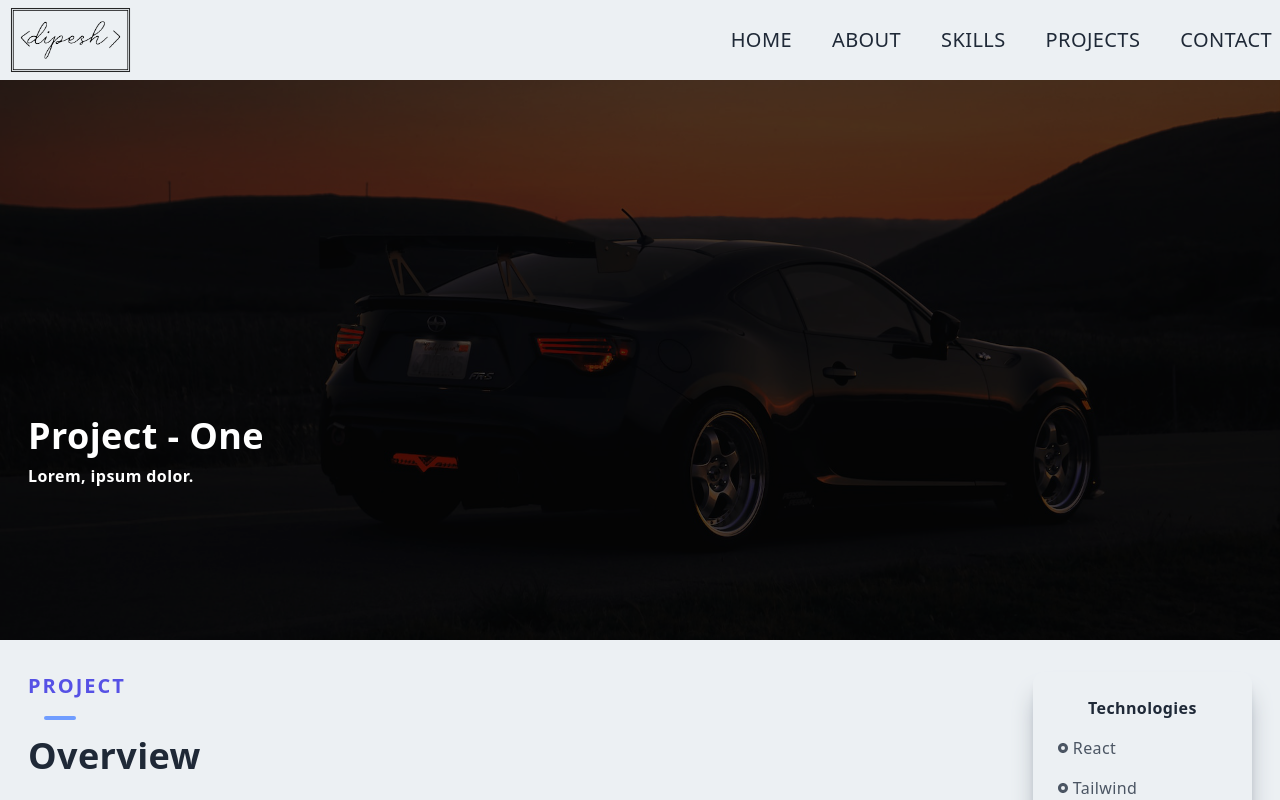
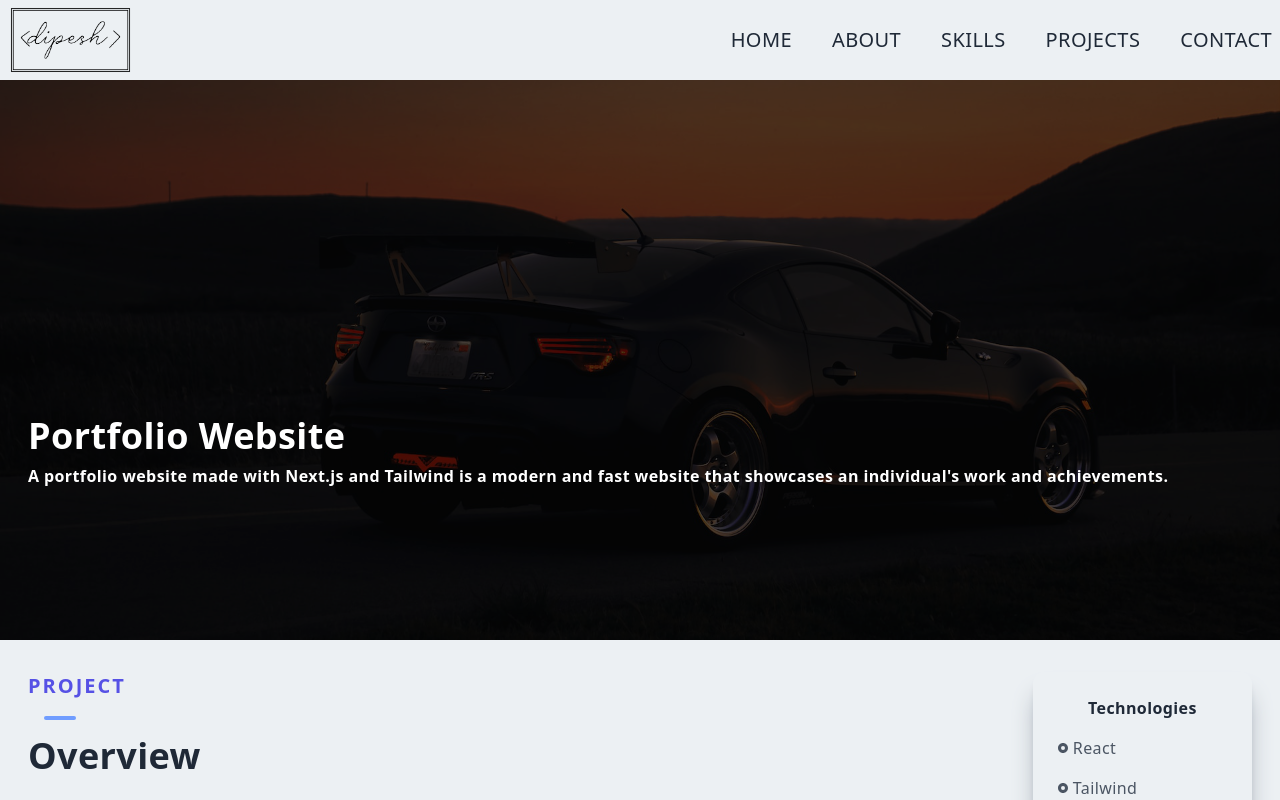
Before and after one commit to catkidd/portfolio-nextjs, a Next.js app: page /projectOne in a window 1280 px wide. Shown: the top 800 px of the page. Built offline with nearby package versions, Linux system fonts and the light colour scheme.

Commit message:
fix: project link updated

```diff
--- a/components/Main.jsx
+++ b/components/Main.jsx
@@ -28,7 +28,7 @@ const Main = () => {
                             section, and let&apos;s create something{" "}
                             <span className="text-[#5651e5] font-semibold">amazing</span> together!
                         </p>
-                        <div className="flex items-center justify-between max-w-[330px] m-auto py-4">
+                        <div className="flex items-center justify-between max-w-[330px] m-auto py-4 text-[#5651e5]">
                             <a
                                 href="https://www.facebook.com/scorpdipesh"
                                 target="_blank"
--- a/components/ProjectItem.jsx
+++ b/components/ProjectItem.jsx
@@ -2,7 +2,7 @@ import Image from "next/image";
 import Link from "next/link";
 import React from "react";
 
-const ProjectItem = ({ title, backgroundImg, projectUrl }) => {
+const ProjectItem = ({ title, backgroundImg, projectUrl, projectDesc }) => {
     return (
         <div className="relative flex justify-center items-center h-auto w-full shadow-xl shadow-gray-400 rounded-xl p-4 group hover:bg-gradient-to-r from-[#5641e5] to-[#709dff]">
             <Image
@@ -12,7 +12,7 @@ const ProjectItem = ({ title, backgroundImg, projectUrl }) => {
             />
             <div className="hidden group-hover:block absolute top-[50%] left-[50%] translate-x-[-50%] translate-y-[-50%]">
                 <h3 className="text-2xl text-white tracking-wider text-center">{title}</h3>
-                <p className="pb-4 pt-2 text-white text-center">Lorem ipsum dolor sit amet.</p>
+                <p className="pb-4 pt-2 text-white text-center">{projectDesc}</p>
                 <Link href={projectUrl}>
                     <p className="text-center py-3 rounded-lg bg-white text-gray-700 font-bold text-lg cursor-pointer">
                         More Info
--- a/components/Projects.jsx
+++ b/components/Projects.jsx
@@ -1,5 +1,6 @@
 import React from "react";
 import projectImgOne from "../public/assets/projects/image-1.png";
+import portfolioImg from "../public/assets/projects/portfolio-web-img.png";
 import projectImgTwo from "../public/assets/projects/image-2.png";
 import ProjectItem from "./ProjectItem";
 
@@ -14,24 +15,28 @@ const Projects = () => {
                 <h2 className="py-4 text-center">What I&apos;ve Built</h2>
                 <div className="grid md:grid-cols-2 gap-8">
                     <ProjectItem
-                        title="Project 1"
-                        backgroundImg={projectImgOne}
+                        title="Portfolio Website"
+                        backgroundImg={portfolioImg}
                         projectUrl="/projectOne"
+                        projectDesc="A portfolio website made with Next.js and Tailwind."
                     />
                     <ProjectItem
                         title="Project 2"
                         backgroundImg={projectImgTwo}
                         projectUrl="/projectTwo"
+                        projectDesc="Lorem, ipsum dolor.2"
                     />
                     <ProjectItem
                         title="Project 3"
                         backgroundImg={projectImgTwo}
                         projectUrl="/projectThree"
+                        projectDesc="Lorem, ipsum dolor.3"
                     />
                     <ProjectItem
                         title="Project 4"
                         backgroundImg={projectImgOne}
                         projectUrl="/projectFour"
+                        projectDesc="Lorem, ipsum dolor.4"
                     />
                 </div>
             </div>
--- a/pages/projectOne.jsx
+++ b/pages/projectOne.jsx
@@ -18,8 +18,11 @@ const projectOne = () => {
                     alt="/"
                 />
                 <div className="absolute top-[70%] max-w-[1240px] w-full left-[50%] right-[50%] translate-x-[-50%] translate-y-[-50%] text-white z-10 p-2">
-                    <h2 className="py-2">Project - One</h2>
-                    <h3>Lorem, ipsum dolor.</h3>
+                    <h2 className="py-2">Portfolio Website</h2>
+                    <h3>
+                        A portfolio website made with Next.js and Tailwind is a modern and fast
+                        website that showcases an individual&apos;s work and achievements.
+                    </h3>
                 </div>
             </div>
 
```
